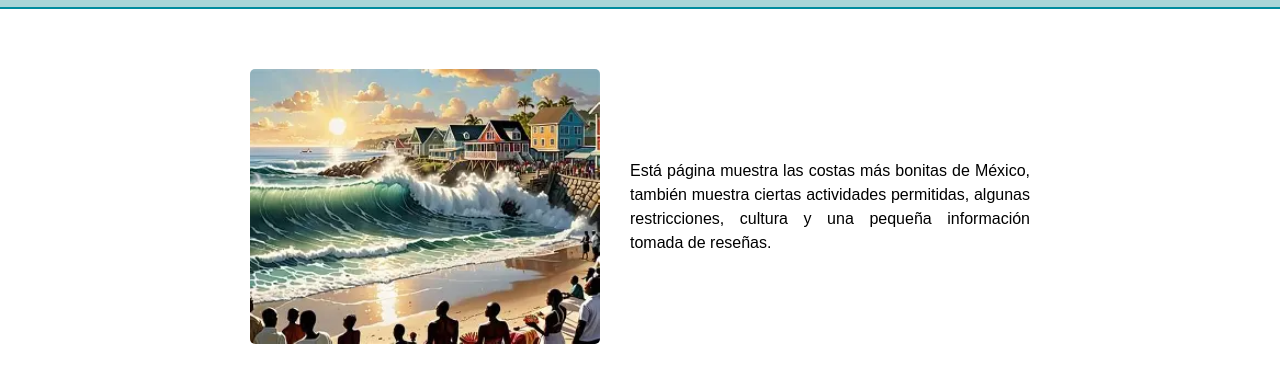
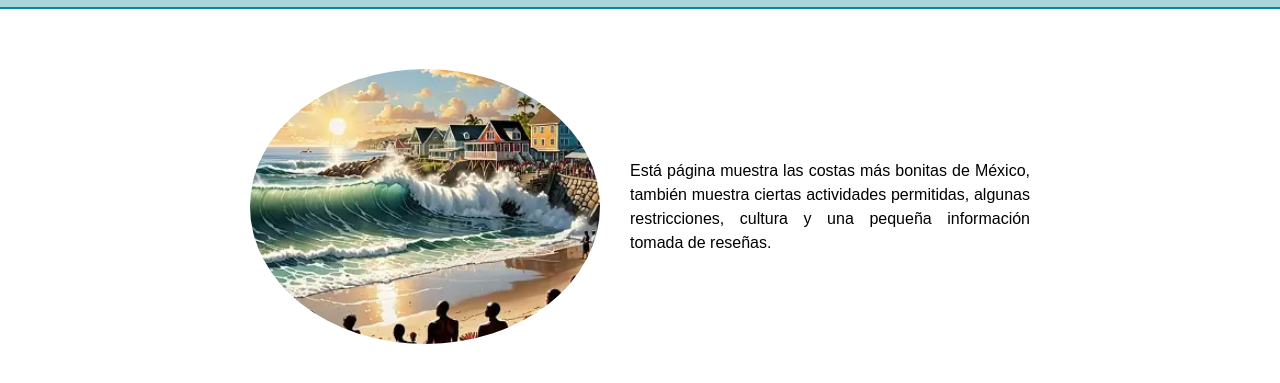
Before and after one commit to alejandrorios2024/Evento, a plain HTML site: page Hackaton/index.html in a window 1280 px wide. Shown: the part 213-596 px from the top of the page. Drawn offline with Linux system fonts and the light colour scheme.

Commit message:
agregue una pequeña modificacion de presentacion

```diff
--- a/Hackaton/Stykes/Style.css
+++ b/Hackaton/Stykes/Style.css
@@ -3,7 +3,13 @@ body {
     font-family: Arial, sans-serif;
     background-color: white;
 }
-
+/* Estilo para hacer la imagen redondeada/ovalada */
+.imagen-costa {
+    border-radius: 50%; /* Esto crea la forma redondeada/ovalada */
+    /* Opcional: Asegúrate de que la imagen tenga un tamaño fijo para mejor control */
+    /* width: 300px;
+    height: 200px; */
+}
 /* Encabezado */
 header {
     display: flex;
--- a/Hackaton/index.html
+++ b/Hackaton/index.html
@@ -34,7 +34,7 @@
     </header>
 
     <main>
-        <img src="IMG/OIP (1).webp" alt="Costas de mexico">
+        <img src="IMG/OIP (1).webp" alt="Costas de mexico" class="imagen-costa">
         <p>
             Está página muestra las costas más bonitas de México, también muestra ciertas actividades permitidas,
             algunas restricciones, cultura y una pequeña información tomada de reseñas.
```
